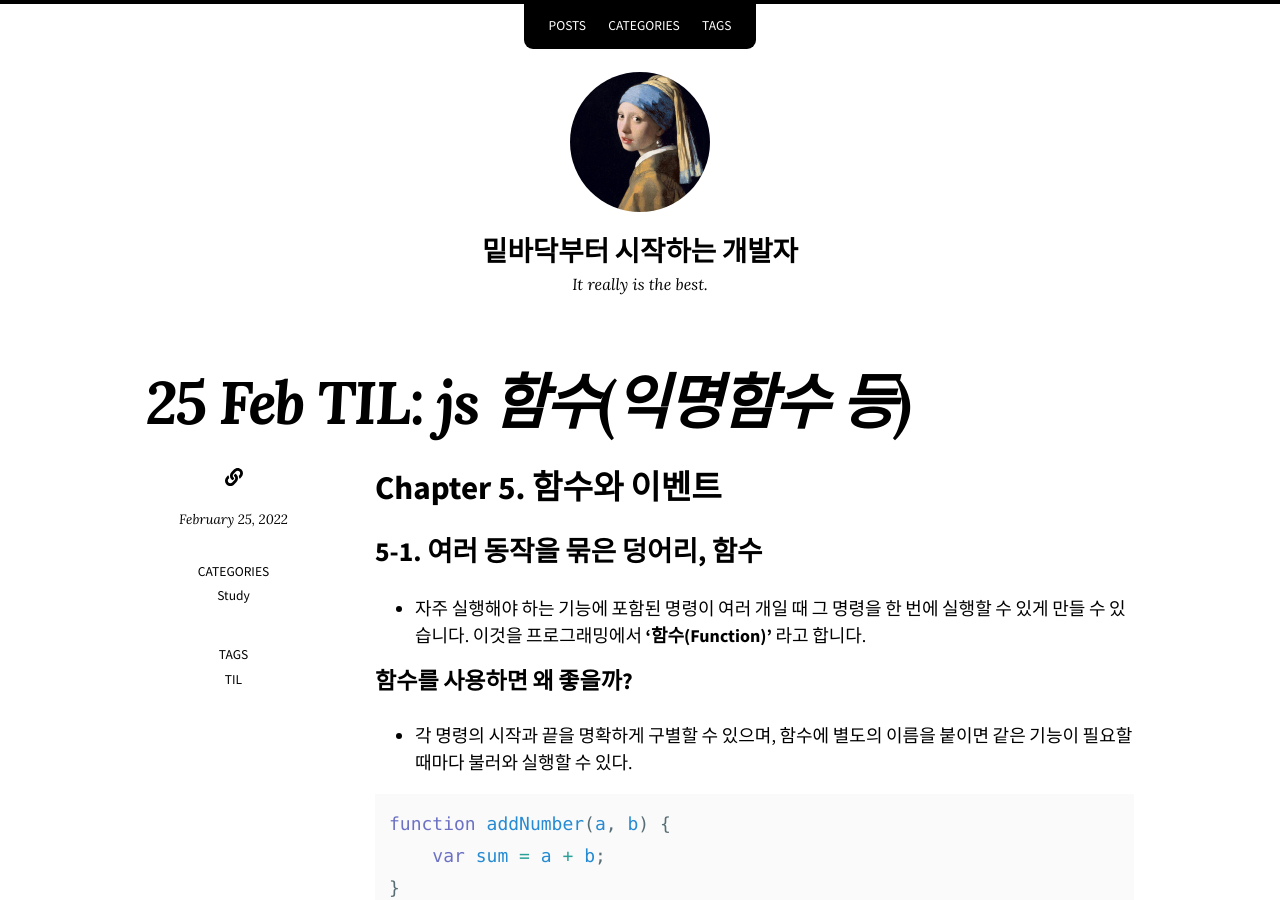
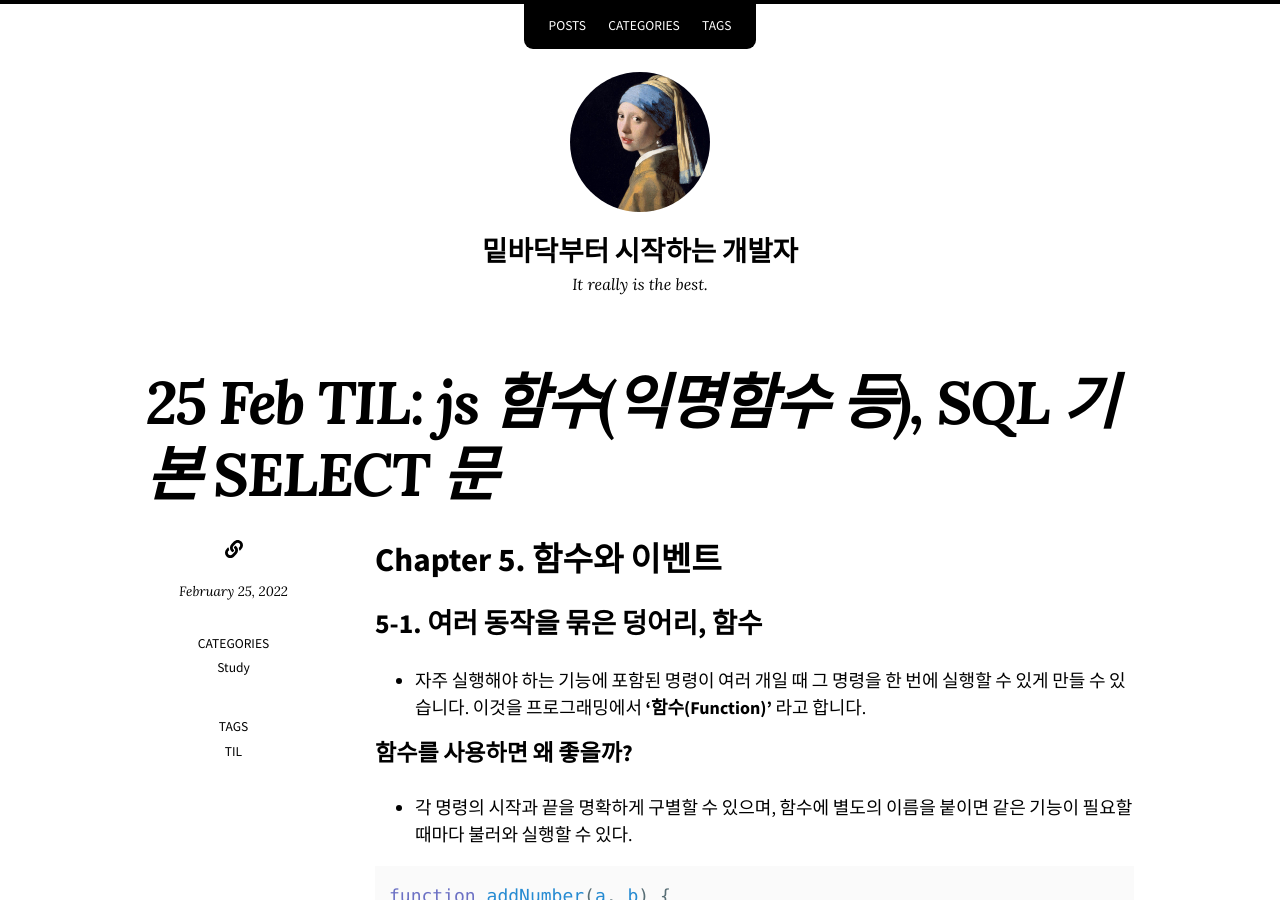
Before and after one commit to stae1102/stae1102.github.io, a Jekyll site: the page built from _posts/2022-02-25-25-Feb-TIL.markdown, in a window 1280 px wide and 900 px high. Built offline with Jekyll 4.4.1, drawn with Linux system fonts in a browser that asks for light colours; nearby versions of some CDN libraries.

Commit message:
제목 수정

```diff
--- a/_posts/2022-02-25-25-Feb-TIL.markdown
+++ b/_posts/2022-02-25-25-Feb-TIL.markdown
@@ -1,7 +1,7 @@
 ---
 layout: post
-title:  "25 Feb TIL: js 함수(익명함수 등)"
-excerpt: "js 함수(익명함수 등)"
+title:  "25 Feb TIL: js 함수(익명함수 등), SQL 기본 SELECT 문"
+excerpt: "js 함수(익명함수 등), SQL SELECT"
 date:   2022-02-25 19:00:00 +0900
 categories:
   - Study
```
